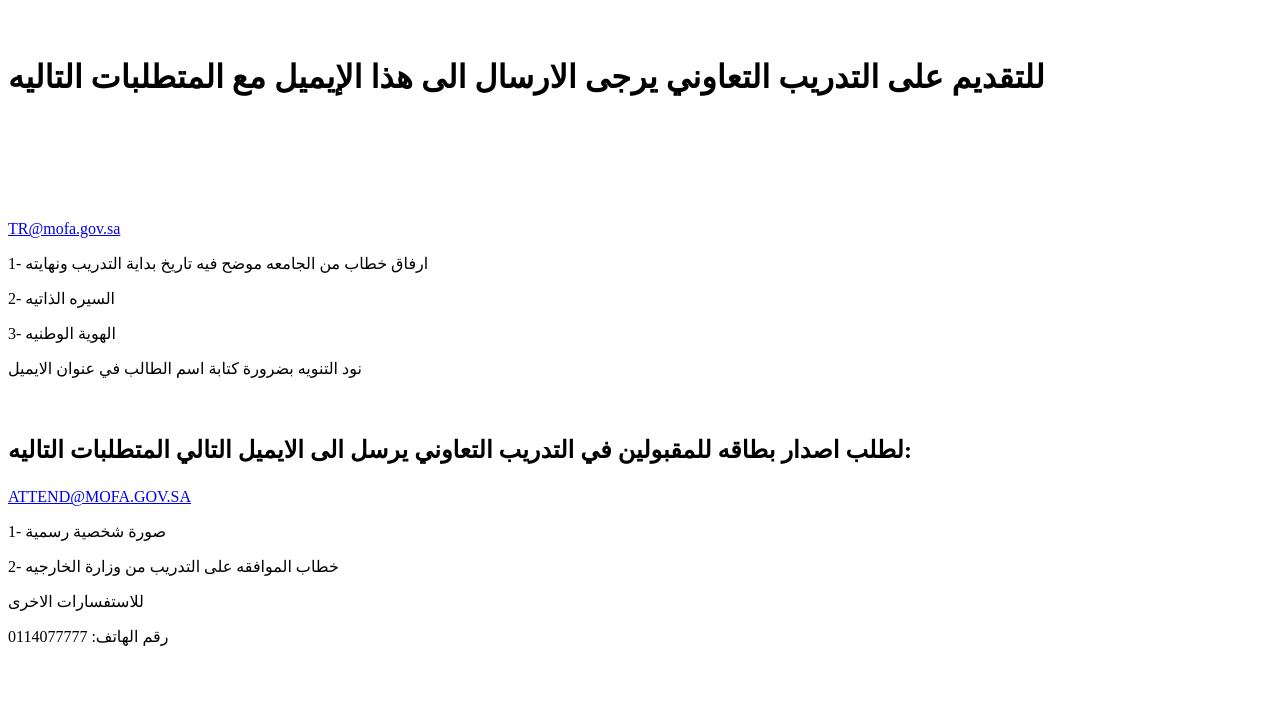
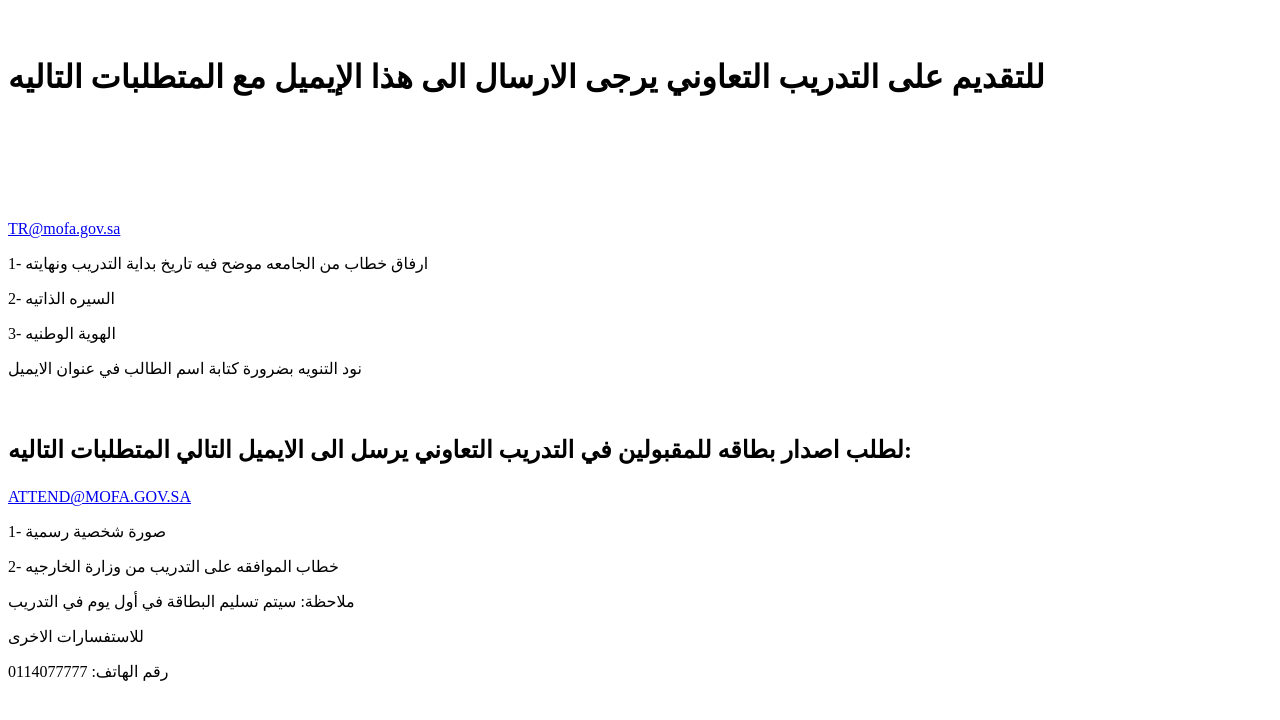
Before and after one commit to nouf100/MOFA-COOP, a plain HTML site: page index.html in a window 1280 px wide. Drawn offline with Linux system fonts and the light colour scheme.

Commit message:
Update index.html

```diff
--- a/index.html
+++ b/index.html
@@ -51,7 +51,14 @@
  <p>   2-  خطاب الموافقه على التدريب من
   وزارة الخارجيه
 </p>
- <p>
+  <p>
+
+  ملاحظة:
+  سيتم تسليم البطاقة في أول يوم في التدريب
+ </p>
+  <p>
+
+
   للاستفسارات الاخرى
    </p>
   <p>
```
